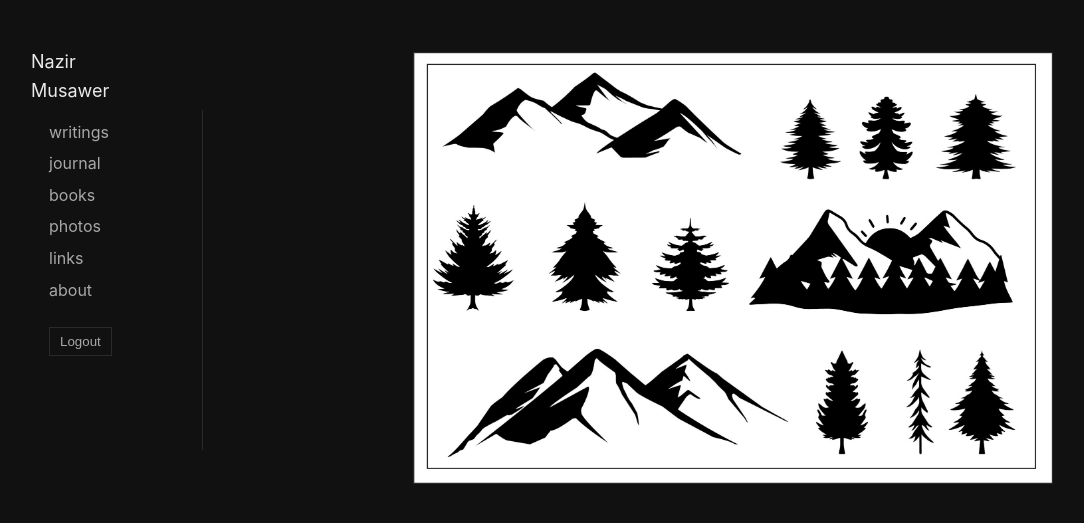
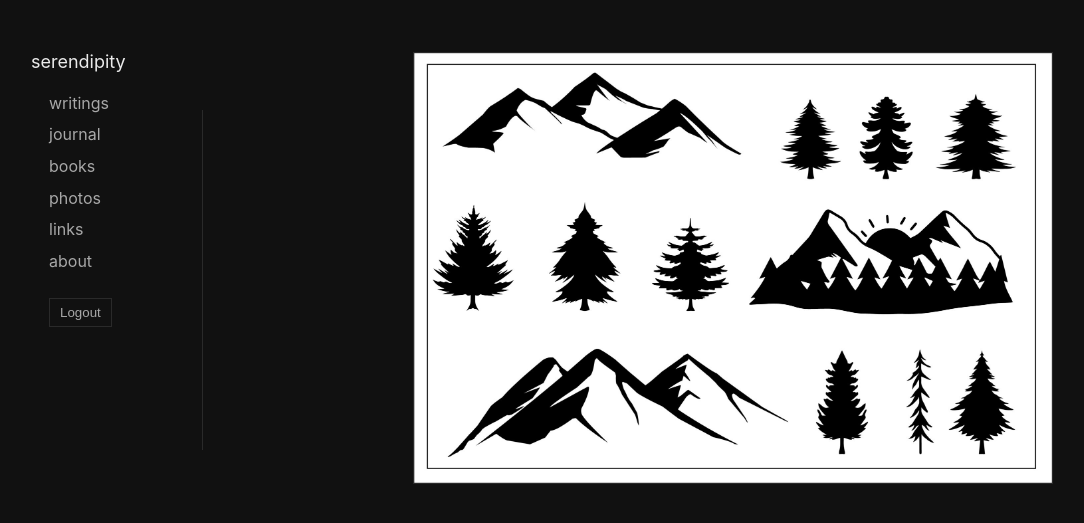
Before and after one commit to nazirmusawer/nazirmusawer.github.io, a Jekyll site: the page built from photos.md, in a window 1280 px wide. Shown: the top 523 px of the page, without its empty margins (17-1101 px from the left). Built offline with Jekyll 4.4.1, drawn with Linux system fonts in a browser that asks for light colours.

Commit message:
Update _config.yml

```diff
--- a/_config.yml
+++ b/_config.yml
@@ -1,4 +1,4 @@
 theme: minima
-title: Nazir Musawer
+title: serendipity
 description: Personal writings and memories
 rss: false
```
